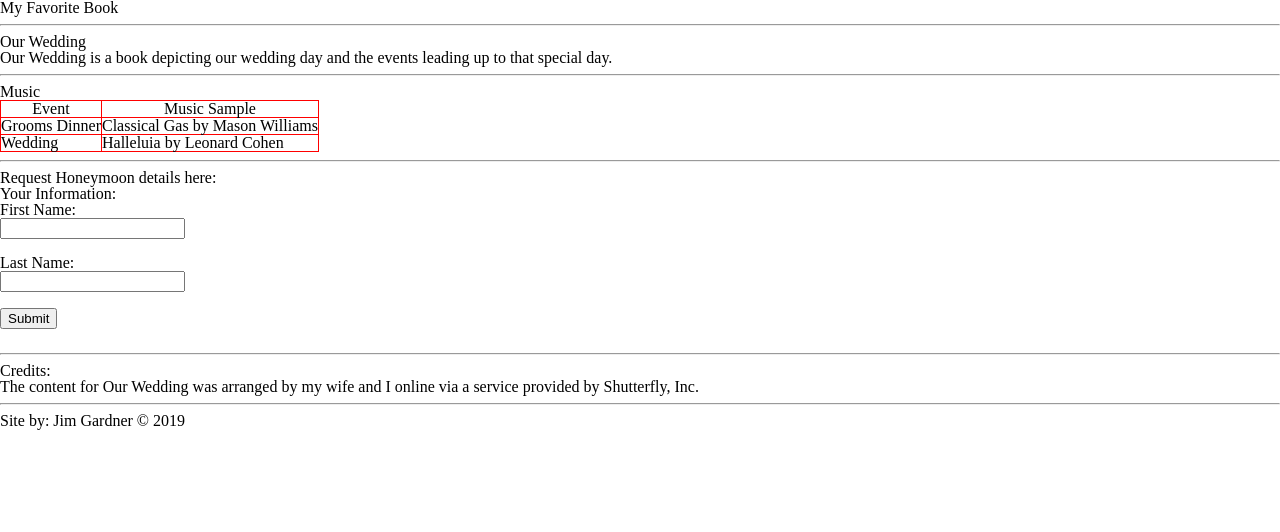
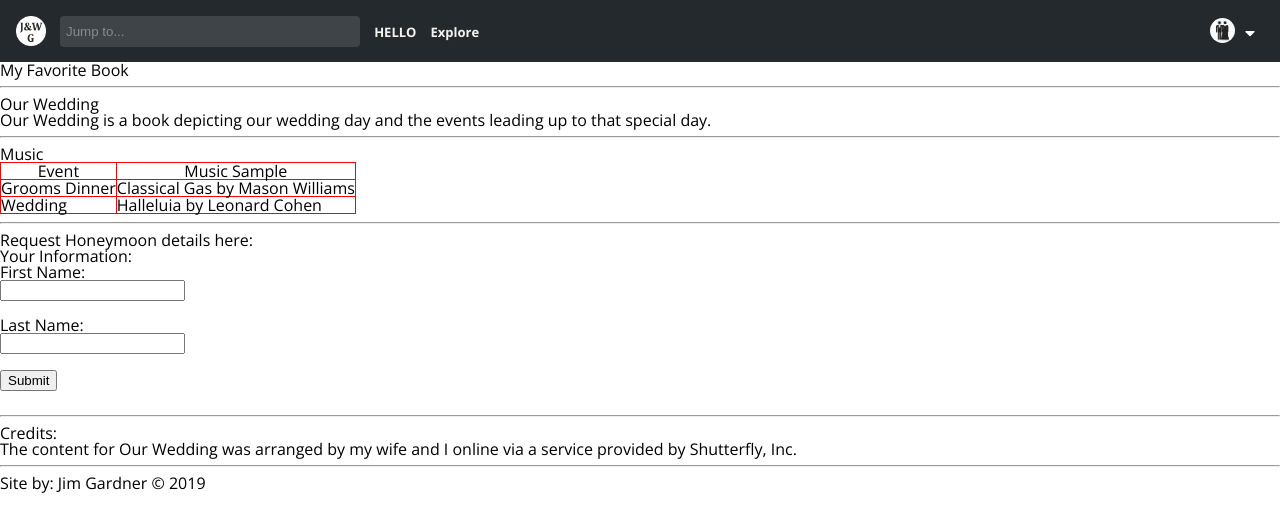
Before and after one commit to Jim88star/FFProject2, a plain HTML site: page index.html in a window 1280 px wide. Drawn offline with nearby package versions, Linux system fonts and the light colour scheme.

Commit message:
add navigation bar

```diff
--- a/index.html
+++ b/index.html
@@ -5,6 +5,9 @@
   <meta charset="UTF-8">
   <meta name="viewport" content="width=device-width, initial-scale=1.0">
   <meta http-equiv="X-UA-Compatible" content="ie=edge">
+  <link href="https://fonts.googleapis.com/css?family=Open+Sans:400,600,700,800" rel="stylesheet">
+  <link rel="stylesheet" href="https://use.fontawesome.com/releases/v5.7.2/css/all.css"
+    integrity="sha384-fnmOCqbTlWIlj8LyTjo7mOUStjsKC4pOpQbqyi7RrhN7udi9RwhKkMHpvLbHG9Sr" crossorigin="anonymous">
   <link rel="stylesheet" href="style.css">
   <title>Project #2</title>
 
@@ -12,6 +15,60 @@
 </head>
 
 <body>
+
+  <!-- Nav Bar -->
+  <!-- <nav>
+    <div id="nav-background">
+      <img id="logo" src="logo.png" alt="">
+      <ul id="nav-selections">
+        <li class="dropdown nav-item">
+          <button>Jump to...</button>
+        </li>
+        <li class="nav-item">
+          <a href="#">HELLO</a>
+        </li>
+        <li class="nav-item">
+          <a href="#">Explore</a>
+        </li>
+        <li>
+          <div>
+            <i class="fas fa-caret-down"></i>
+            <img id="married" src="married.jpg" alt="">
+
+          </div>
+        </li>
+      </ul>
+    </div>
+  </nav> -->
+
+  <nav>
+    <div id="nav-background">
+      <img id="logo" src="logo.png" alt="">
+      <ul id="nav-selections">
+        <li class="dropdown">
+          <button class="dropbtn">Jump to...</button>
+          <ul class="dropdown-content">
+            <li><a href="#">Menu Item #1</a></li>
+            <li><a href="#">Menu Item #2</a></li>
+            <li><a href="#">Menu Item #3</a></li>
+          </ul>
+        </li>
+        <li class="nav-item">
+          <a href="#">HELLO</a>
+        </li>
+        <li class="nav-item">
+          <a href="#">Explore</a>
+        </li>
+        <li>
+          <div class="block-hover">
+            <i class="fas fa-caret-down"></i>
+            <img id="married" src="married.jpg" alt="">
+          </div>
+        </li>
+      </ul>
+    </div>
+  </nav>
+
 
   <!-- Main title section -->
   <header>
--- a/style.css
+++ b/style.css
@@ -130,6 +130,10 @@
       content: none;
     }
 
+    body {
+      font-family: 'Open Sans', sans-serif;
+    }
+
     table {
       border-collapse: collapse;
       border-spacing: 0;
@@ -140,3 +144,109 @@
     td {
       border: 1px solid red;
     }
+
+    #nav-background {
+      background-color: rgb(36, 41, 46);
+      width: 100%;
+      height: 62px;
+    }
+
+    #logo {
+      width: 30px;
+      margin: 16px;
+    }
+
+    #nav-selections {
+      margin-left: 60px;
+    }
+
+    .nav-item {
+      display: inline;
+      position: relative;
+      bottom: 47px;
+    }
+
+    .dropbtn {
+      position: relative;
+      background-color: rgb(63, 68, 72);
+      color: rgb(135, 139, 142);
+      text-align: left;
+      width: 300px;
+      height: 31px;
+      margin-right: 10px;
+      bottom: 48px;
+      border: none;
+      border-radius: 4px;
+      cursor: pointer;
+    }
+
+    .dropdown {
+      position: relative;
+      display: inline-block;
+    }
+
+    .dropdown-content {
+      display: none;
+      position: absolute;
+      background-color: #f9f9f9;
+      min-width: 400px;
+      box-shadow: 0px 8px 16px 0px rgba(0, 0, 0, 0.2);
+      z-index: 1;
+      top: -18px;
+    }
+
+    .dropdown-content a {
+      color: black;
+      padding: 12px 16px;
+      text-decoration: none;
+      display: block;
+    }
+
+    .dropdown-content a:hover {
+      background-color: rgb(59, 116, 214);
+      color: white;
+      margin: 0;
+    }
+
+    .dropdown:hover .dropdown-content {
+      display: block;
+    }
+
+    .dropdown:hover .dropbtn {
+      background-color: white;
+    }
+
+    a {
+      color: rgb(245, 243, 239);
+      text-decoration: none;
+      margin-right: 10px;
+      font-size: 13px;
+      font-weight: 700;
+    }
+
+    .nav-item a:hover {
+      color: rgb(163, 170, 177);
+    }
+
+    #married {
+      width: 25px;
+      float: right;
+      position: relative;
+      bottom: 77px;
+      border-radius: 50%;
+      margin-right: 10px;
+    }
+
+    .fa-caret-down {
+      color: white;
+      width: 25px;
+      float: right;
+      position: relative;
+      bottom: 70px;
+      margin-right: 10px;
+    }
+
+    #married:hover,
+    .fa-caret-down:hover {
+      color: rgb(175, 175, 175);
+    }
```
Also changed, not shown: logo.png (added), logo.svg (added), married.jpg (added).
